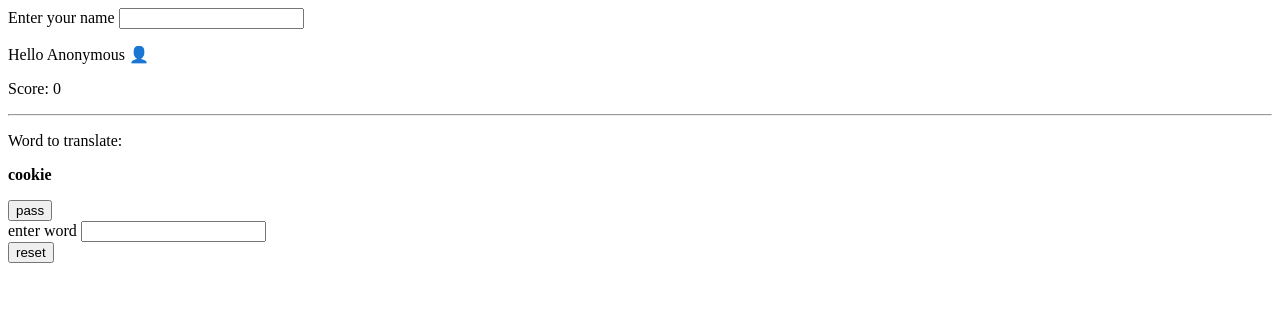
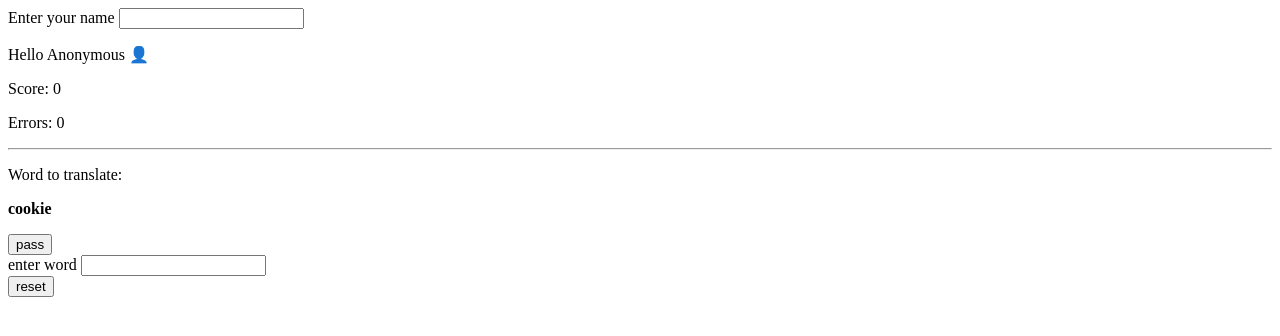
Before and after one commit to magalifabri/language-quiz, a PHP site: page / in a window 1280 px wide. Shown: the top 336 px of the page. Run offline with PHP 8.4, Linux system fonts and the light colour scheme.

Commit message:
Keep track of wrong submitted translations

```diff
--- a/classes/LanguageGame.php
+++ b/classes/LanguageGame.php
@@ -64,6 +64,8 @@ class LanguageGame
                     . '<b><i>' . $givenAnswer . '</i></b>' . ' (FR) is not ' . '<b><i>' . $selectedWord->word . '</i></b>' . ' (EN).'
                     . '<br>'
                     . 'Try again.';
+
+                $this->player->errors = $this->player->errors + 1;
             }
         }
 
--- a/classes/Player.php
+++ b/classes/Player.php
@@ -5,17 +5,18 @@ class Player
     // TODO: add name and score
     public string $name;
     public int $score;
+    public int $errors;
 
     public function __construct($name)
     {
         // TODO: add 👤 automatically to their name
         $this->setName($name);
         $this->score = 0;
+        $this->errors = 0;
     }
 
     public function setName($name)
     {
         $this->name = $name . ' 👤';
-        $this->score = 0;
     }
 }
--- a/view.php
+++ b/view.php
@@ -15,6 +15,7 @@
 	</form>
 	<p>Hello <?= $game->player->name ?></p>
 	<p>Score: <?= $game->player->score ?></p>
+	<p>Errors: <?= $game->player->errors ?></p>
 	<hr>
 
 	<p>Word to translate:</p>
```
